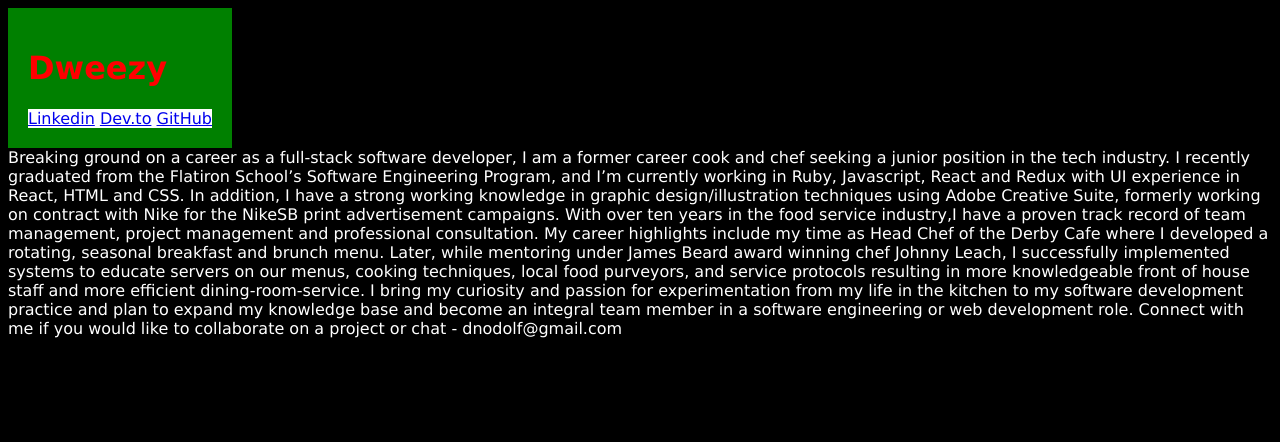
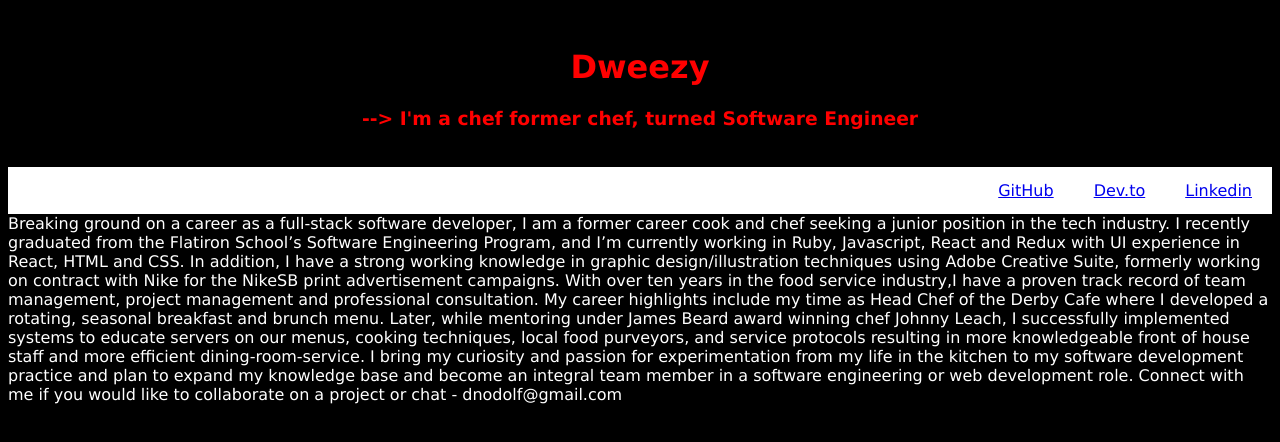
Before and after one commit to dnodolf1212/DwightNodolf, a plain HTML site: page src/index.html in a window 1280 px wide. Drawn offline with Linux system fonts and the light colour scheme.

Commit message:
reorganize file system based on index.js and lesser components. Add styling to header, and begin adding side bar for images.

```diff
--- a/src/application.css
+++ b/src/application.css
@@ -9,17 +9,39 @@ body {
 
 .header {
   padding: 20px;
-  display: inline-block;
-  background-color: green;
+  display: inline;
+  text-align: center;
+}
+
+.title {
+  color: red;
+}
+
+.header h3 {
+  color: red;
 }
 
 #topnav {
   overflow: hidden;
   background-color: white;
-  display: inherit;
-  float: right;
+  position: sticky;
+  position: -webkit-sticky;
+  top: 0;
 }
 
-.title {
-  color: red;
+#topnav a.right{
+  float: right;
+  display: inline;
+  text-align: center;
+  padding: 14px 20px;
 }
+
+#topnav a:hover {
+  background-color: #ddd;
+  color: black;
+}
+
+#topnav a.active {
+  background-color: #666;
+  color: green;
+}
--- a/src/index.html
+++ b/src/index.html
@@ -11,11 +11,17 @@
 
       <div class="header">
         <h1 class="title">Dweezy</h1>
-        <div id="topnav">
-          <a href="https://www.linkedin.com/in/dwight-nodolf-a630712b/">Linkedin</a>
-          <a href="https://dev.to/notmuchnotmuch">Dev.to</a>
-          <a href="https://github.com/dnodolf1212">GitHub</a>
-        </div>
+        <h3>--> I'm a chef former chef, turned Software Engineer</h3>
+      </div>
+
+      <div id="topnav">
+          <a href="https://www.linkedin.com/in/dwight-nodolf-a630712b/" class="right">Linkedin</a>
+          <a href="https://dev.to/notmuchnotmuch" class="right">Dev.to</a>
+          <a href="https://github.com/dnodolf1212" class="right">GitHub</a>
+      </div>
+
+      <div class="side">
+
       </div>
 
       <div id="bio_container">
@@ -26,7 +32,7 @@
       </div>
 
       <div id="apps_container">
-
+        <a href=""></a> <a href=""></a> <a href=""></a>
       </div>
 
       <div id="blog_container">
@@ -40,8 +46,7 @@
 
     </div>
 
-
-  <script src="components/WorkoutForm.js"></script>
-  <script type="application/javascript" src="index.js" chraset="UTF-8"></script>
+  <script type="src/javascript" src="index.js" chraset="UTF-8"></script>
+  <script src="components/Bio.js"></script>
 </body>
 </html>
--- a/src/index.js
+++ b/src/index.js
@@ -0,0 +1,7 @@
+const wrapper = document.querySelector(".wrapper");
+
+document.addEventListener("DOMContentLoaded", () => {
+
+
+
+})
```
Also changed, not shown: src/components/Blog.js (added), src/components/bio.js (deleted).
